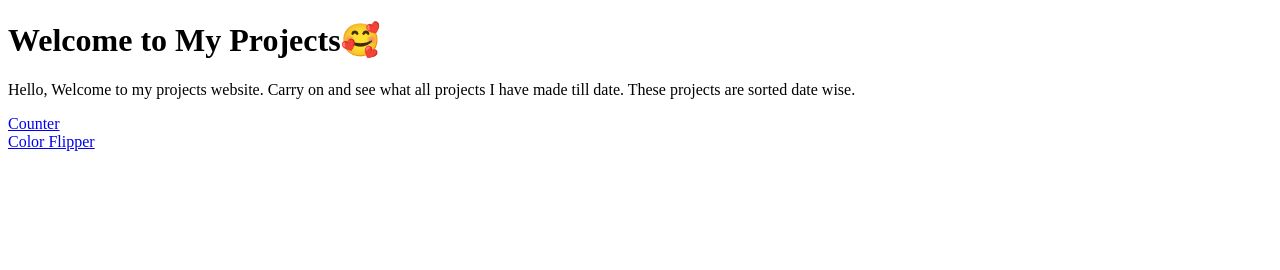
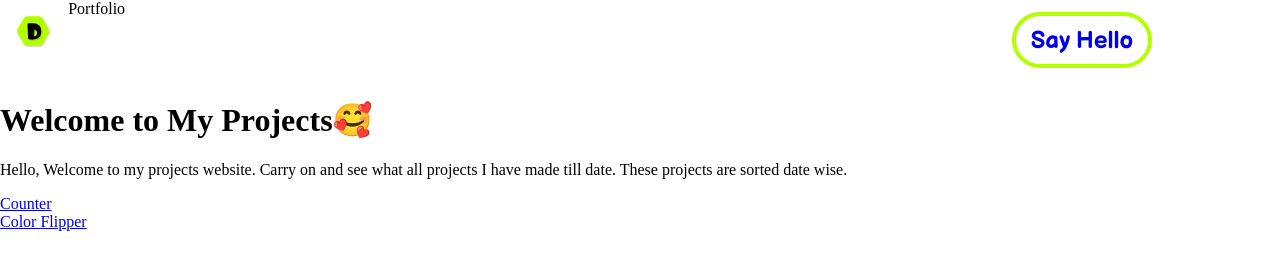
Before and after one commit to Dip707/my-work, a plain HTML site: page index.html in a window 1280 px wide. Drawn offline with Linux system fonts and the light colour scheme; a script that the page names is missing.

Commit message:
NewUpdate

```diff
--- a/index.html
+++ b/index.html
@@ -2,14 +2,27 @@
 <html lang="en">
 
 <head>
+    <link rel="icon" href="./Group 2.png" type="image/gif" sizes="16x16">
     <meta charset="UTF-8">
     <meta name="viewport" content="width=device-width, initial-scale=1.0">
     <link rel="stylesheet" href="./style.css">
+
     <title>Projects by Dip</title>
 </head>
 
 <body>
+    <div class="navbar">
+        <a href="./">
+            <img class="logo" src="./Group 2.png" alt="logo">
+        </a>
+        <div>Portfolio</div>
+        <div id="hello" class="btn_nav">
+            <a style="text-decoration:none " href="./hello">Say Hello</a>
+
+        </div>
+    </div>
     <h1>Welcome to My Projects🥰</h1>
+
     <div id="description">
         <p>
             Hello, Welcome to my projects website. Carry on and see what all projects I have made till date. These projects are sorted date wise.
--- a/style.css
+++ b/style.css
@@ -0,0 +1,57 @@
+@import url('https://fonts.googleapis.com/css2?family=Balsamiq+Sans:wght@700&family=Gloria+Hallelujah&display=swap');
+::selection {
+    color: white;
+    background-color: black;
+}
+
+body,
+html {
+    height: 100%;
+    width: 100%;
+    margin: 0em;
+    padding: 0em;
+}
+
+.navbar {
+    background-color: rgb(255, 255, 255);
+    height: 5em;
+    display: flex;
+    width: 100%;
+    /* position: absolute;
+    top: 0em;
+    width: 100%; */
+}
+
+.logo {
+    /* position: ; */
+    height: 2em;
+    padding: 1em;
+    left: 10em;
+}
+
+.btn_nav {
+    /* margin: 1em; */
+    /* padding: 1em; */
+    font-size: 1.5em;
+    font-family: 'Balsamiq Sans', cursive;
+    font-weight: 700;
+    border: #B3FF00 solid 0.19em;
+    display: flex;
+    justify-content: center;
+    align-items: center;
+    border-radius: 4em;
+    height: 2em;
+    width: 5.5em;
+}
+
+#hello {
+    position: absolute;
+    right: 10%;
+    margin-top: 0.5em;
+}
+
+.btn_nav:hover {
+    background-color: #B3FF00;
+    border: black solid 0.19em;
+    cursor: pointer;
+}
```
Also changed, not shown: hello/index.html (added, +14 -0 lines), Group 2.png (added), Group 2@2x.png (added), hello/app.js (added), hello/style.css (added).
